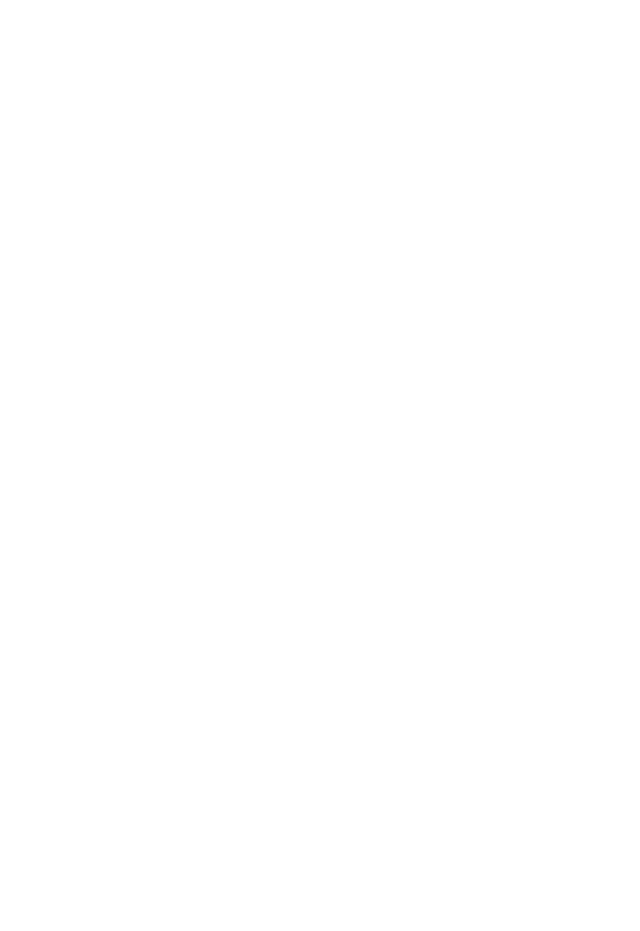
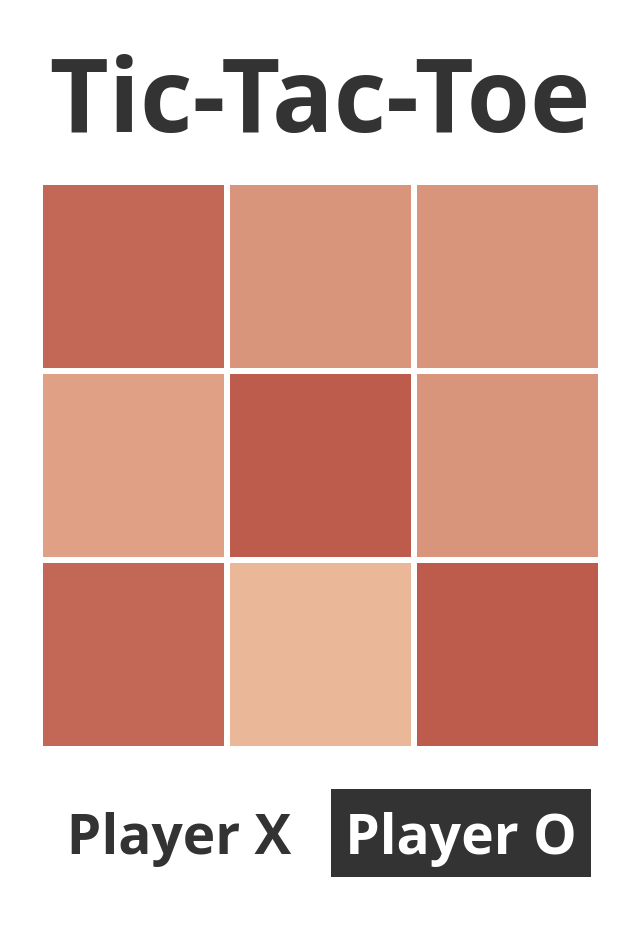
Before and after one commit to Carolista/tic-tac-toe, a React (Vite) app: page /play in a window 1280 px wide. Before the commit this address had no page. Shown: the top 931 px of the page, without its empty margins (320-960 px from the left). Before the commit the page ends 800 px from the top, so only its background shows below. Built offline with nearby package versions, Linux system fonts and the light colour scheme; a web font is replaced by a local one.

Commit message:
improved routing and added redirect to /play

```diff
--- a/src/App.jsx
+++ b/src/App.jsx
@@ -1,15 +1,58 @@
 import './App.css';
 import Home from './components/Home.jsx';
 import { BrowserRouter, Routes, Route, Navigate } from 'react-router';
+import { useEffect, useState } from 'react';
+import DarkModeContext from './contexts/DarkModeContext.js';
+import CurrentPlayerContext from './contexts/CurrentPlayerContext.js';
+import CurrentPaletteContext from './contexts/CurrentPaletteContext';
+import { getRandomElement } from './common/utils.js';
+import { palettes } from './common/colors.js';
+import About from './components/about/About.jsx';
 
 // POSSIBLE FUTURE UPDATES
-// TODO: make some palettes unavailable and
-// unlock them at intervals as user plays more games
+// TODO: Make some palettes unavailable and unlock them at intervals as user plays more games
+// TODO: Add rotating images in About component to demonstrate win patterns
 
 function App() {
+	let initialPalette =
+		JSON.parse(localStorage.getItem('palette')) || getRandomElement(palettes);
+	let initialMode = JSON.parse(localStorage.getItem('darkMode')) || false;
+
+	const [currentPlayer, setCurrentPlayer] = useState(
+		['X', 'O'][Math.floor(Math.random() * 2)]
+	);
+	const [currentPalette, setCurrentPalette] = useState(initialPalette);
+	const [darkMode, setDarkMode] = useState(initialMode);
+
+	// Handle topmost level of DOM so that viewport also matches
+	useEffect(() => {
+		document
+			.querySelector('html')
+			.classList.add(darkMode ? 'dark-mode' : 'light-mode');
+		document
+			.querySelector('html')
+			.classList.remove(darkMode ? 'light-mode' : 'dark-mode');
+	}, [darkMode]);
+
 	return (
-        <Home />
-    )
+		<div id="window" className={darkMode ? 'dark-mode' : 'light-mode'}>
+			<CurrentPaletteContext.Provider
+				value={{ currentPalette, setCurrentPalette }}>
+				<CurrentPlayerContext.Provider
+					value={{ currentPlayer, setCurrentPlayer }}>
+					<DarkModeContext.Provider value={{ darkMode, setDarkMode }}>
+						<BrowserRouter>
+							<Routes>
+								<Route path="/" element={<Navigate to="/play" replace />} />
+								<Route path="/play" element={<Home />} />
+								<Route path="/about" element={<About />} />
+							</Routes>
+						</BrowserRouter>
+					</DarkModeContext.Provider>
+				</CurrentPlayerContext.Provider>
+			</CurrentPaletteContext.Provider>
+		</div>
+	);
 }
 
 export default App;
--- a/src/components/Home.jsx
+++ b/src/components/Home.jsx
@@ -1,46 +1,26 @@
-import { useEffect, useState } from 'react';
+import { useContext, useEffect, useState } from 'react';
 import { createPortal } from 'react-dom';
-import { BrowserRouter, Routes, Route } from 'react-router';
+import DarkModeContext from '../contexts/DarkModeContext';
+import CurrentPaletteContext from '../contexts/CurrentPaletteContext';
 import Header from './Header';
 import Main from './Main';
 import Footer from './Footer';
 import SettingsModal from './settings/SettingsModal';
-import DarkModeContext from '../contexts/DarkModeContext';
-import CurrentPlayerContext from '../contexts/CurrentPlayerContext.js';
-import CurrentPaletteContext from '../contexts/CurrentPaletteContext';
-import { getRandomElement } from '../common/utils.js';
-import { palettes } from '../common/colors.js';
 import StatsModal from './stats/StatsModal.jsx';
-import About from './about/About.jsx';
 
 function Home() {
-	let initialPalette =
-		JSON.parse(localStorage.getItem('palette')) || getRandomElement(palettes);
-	let initialMode = JSON.parse(localStorage.getItem('darkMode')) || false;
+	const { currentPalette } = useContext(CurrentPaletteContext);
+	const { darkMode } = useContext(DarkModeContext);
+
 	let initialStats = JSON.parse(localStorage.getItem('stats')) || {
 		gamesPlayed: 0,
 		gamesWonByX: 0,
 		gamesWonByO: 0,
 	};
 
-	const [currentPlayer, setCurrentPlayer] = useState(
-		['X', 'O'][Math.floor(Math.random() * 2)]
-	);
 	const [showSettingsModal, setShowSettingsModal] = useState(false);
 	const [showStatsModal, setShowStatsModal] = useState(false);
-	const [currentPalette, setCurrentPalette] = useState(initialPalette);
-	const [darkMode, setDarkMode] = useState(initialMode);
 	const [stats, setStats] = useState(initialStats);
-
-	// Handle topmost level of DOM so that viewport also matches
-	useEffect(() => {
-		document
-			.querySelector('html')
-			.classList.add(darkMode ? 'dark-mode' : 'light-mode');
-		document
-			.querySelector('html')
-			.classList.remove(darkMode ? 'light-mode' : 'dark-mode');
-	}, [darkMode]);
 
 	useEffect(() => {
 		localStorage.setItem('palette', JSON.stringify(currentPalette));
@@ -61,25 +41,16 @@
 	const handleCloseStatsModal = () => setShowStatsModal(false);
 
 	return (
-		<div id="window" className={darkMode ? 'dark-mode' : 'light-mode'}>
-			<CurrentPaletteContext.Provider
-				value={{ currentPalette, setCurrentPalette }}>
-				<CurrentPlayerContext.Provider
-					value={{ currentPlayer, setCurrentPlayer }}>
-					<DarkModeContext.Provider value={{ darkMode, setDarkMode }}>
-						<BrowserRouter>
-							<Routes>
-								<Route
-									path="/"
-									element={
 		<>
 			<Header />
 			<Main statsPair={{ stats, setStats }} />
+			<Footer
+				openSettingsModal={handleOpenSettingsModal}
+				openStatsModal={handleOpenStatsModal}
+			/>
 			{showSettingsModal &&
 				createPortal(
-													<SettingsModal
-														closeModal={handleCloseSettingsModal}
-													/>,
+					<SettingsModal closeModal={handleCloseSettingsModal} />,
 					document.getElementById('modal-root')
 				)}
 			{showStatsModal &&
@@ -87,20 +58,7 @@
 					<StatsModal closeModal={handleCloseStatsModal} />,
 					document.getElementById('modal-root')
 				)}
-											<Footer
-												openSettingsModal={handleOpenSettingsModal}
-												openStatsModal={handleOpenStatsModal}
-											/>
 		</>
-									}
-								/>
-								<Route path="/about" element={<About />} />
-							</Routes>
-						</BrowserRouter>
-					</DarkModeContext.Provider>
-				</CurrentPlayerContext.Provider>
-			</CurrentPaletteContext.Provider>
-		</div>
 	);
 }
 
```
Lines whose indentation alone changed are shown as unchanged.
